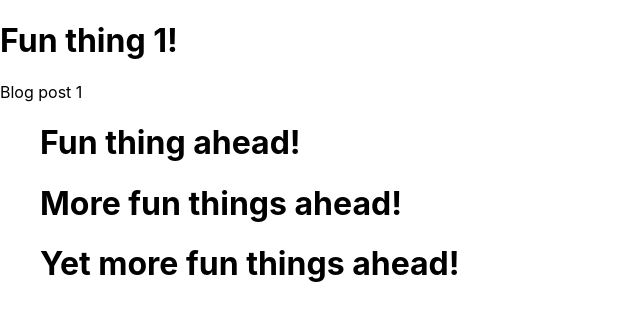
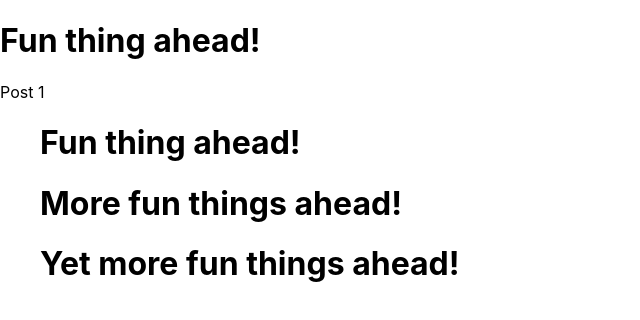
Before and after one commit to PatrickBoynton/blog-list, a React (Create React App) app: page / in a window 1280 px wide. Both pictures are taken after a click on the element "Fun thing ahead!". Shown: the top 320 px of the page, without its empty margins (0-640 px from the left). Built offline with nearby package versions, Linux system fonts and the light colour scheme.

Commit message:
Added a click to change title, and blog.

```diff
--- a/src/App.js
+++ b/src/App.js
@@ -4,7 +4,7 @@ import './App.css';
 class App extends Component {
   constructor(props) {
     super(props);
-    this.state = {isToggled: false};
+    this.state = {isToggled: false, title: "", blog: ""};
     this.handleClick = this.handleClick.bind(this);
   }
 
@@ -27,15 +27,16 @@ class App extends Component {
     this.setState({posts});
   }
 
-  handleClick() {
-    this.setState({isToggled: !this.state.isToggled});
+  handleClick(index) {
+    console.log(this.state.posts[index].title);
+    this.setState({isToggled: !this.state.isToggled, title: this.state.posts[index].title, blog: this.state.posts[index].blog});
   }
 
   render() {
 
     const posts = this.state.posts?.map((post, index) =>(
       <li key={index}>
-          <h1 data-value={index} onClick={this.handleClick}>{post.title}</h1>
+          <h1 data-value={index} onClick={() => this.handleClick(index)}>{post.title}</h1>
       </li>
     ));
     return(
@@ -44,8 +45,8 @@ class App extends Component {
           this.state.isToggled
           ?
           <>
-            <h1>Fun thing 1!</h1>
-            <p>Blog post 1</p>
+            <h1>{this.state.title}</h1>
+            <p>{this.state.blog}</p>
           </>
           :
           null
```
